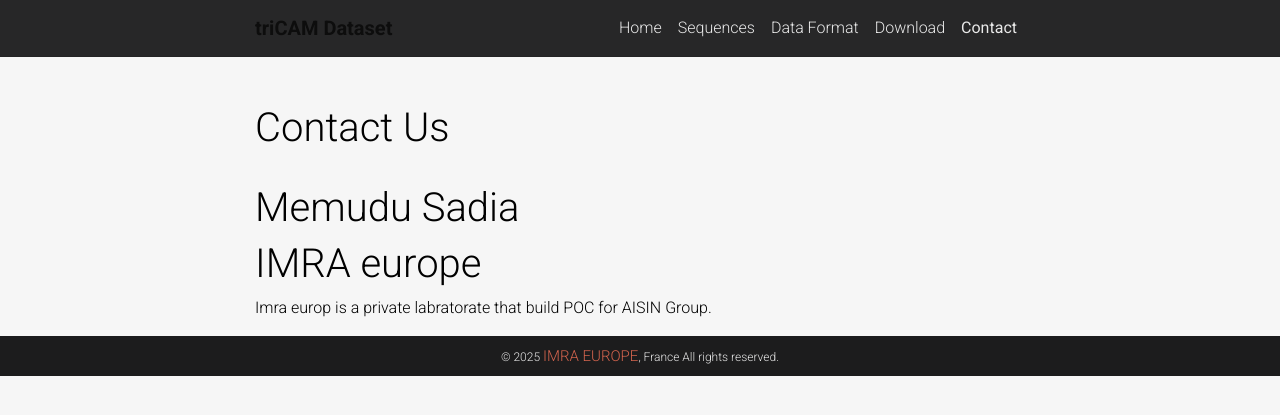
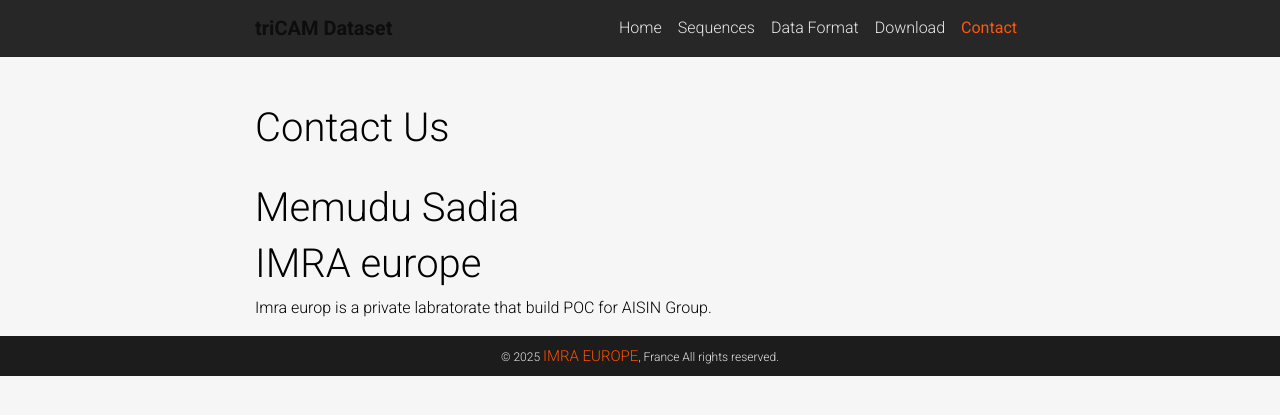
Before and after one commit to anikesadia/triCam-dataset, a Jekyll site: the page contact/index.html, which Jekyll copies as it is, in a window 1280 px wide. Shown: the top 415 px of the page. Built offline with Jekyll 4.4.1, drawn with Linux system fonts in a browser that asks for light colours; comment, search, counter and statistics services are not loaded; a style sheet for code colours, icons or effects is not loaded.

Commit message:
Update main.css

```diff
--- a/assets/css/main.css
+++ b/assets/css/main.css
@@ -4,7 +4,7 @@
     --global-text-color: #000;
     --global-text-color-light: #828282;
     --global-theme-color: #fe4f02;
-    --global-hover-color: #d1634d;
+    --global-hover-color: #fe4f02;
     --global-footer-bg-color: #1C1C1D;
     --global-footer-text-color: #e8e8e8;
     --global-footer-link-color: #fff;
@@ -46,6 +46,9 @@
 }
 #post-content{
     text-align: center;
+}
+#home-title{
+color:var(--global-hover-color);
 }
 #footer_name{
     color: var(--global-hover-color);
@@ -281,7 +284,7 @@
 .navbar.navbar-light .navbar-nav .nav-item.active>.nav-link {
     background-color: inherit;
     font-weight: bolder;
-    color: var(--global-footer-text-color)
+    color: var(--global-hover-color)
 }
 
 .navbar.navbar-light .navbar-nav .nav-item.active>.nav-link:hover {
```
